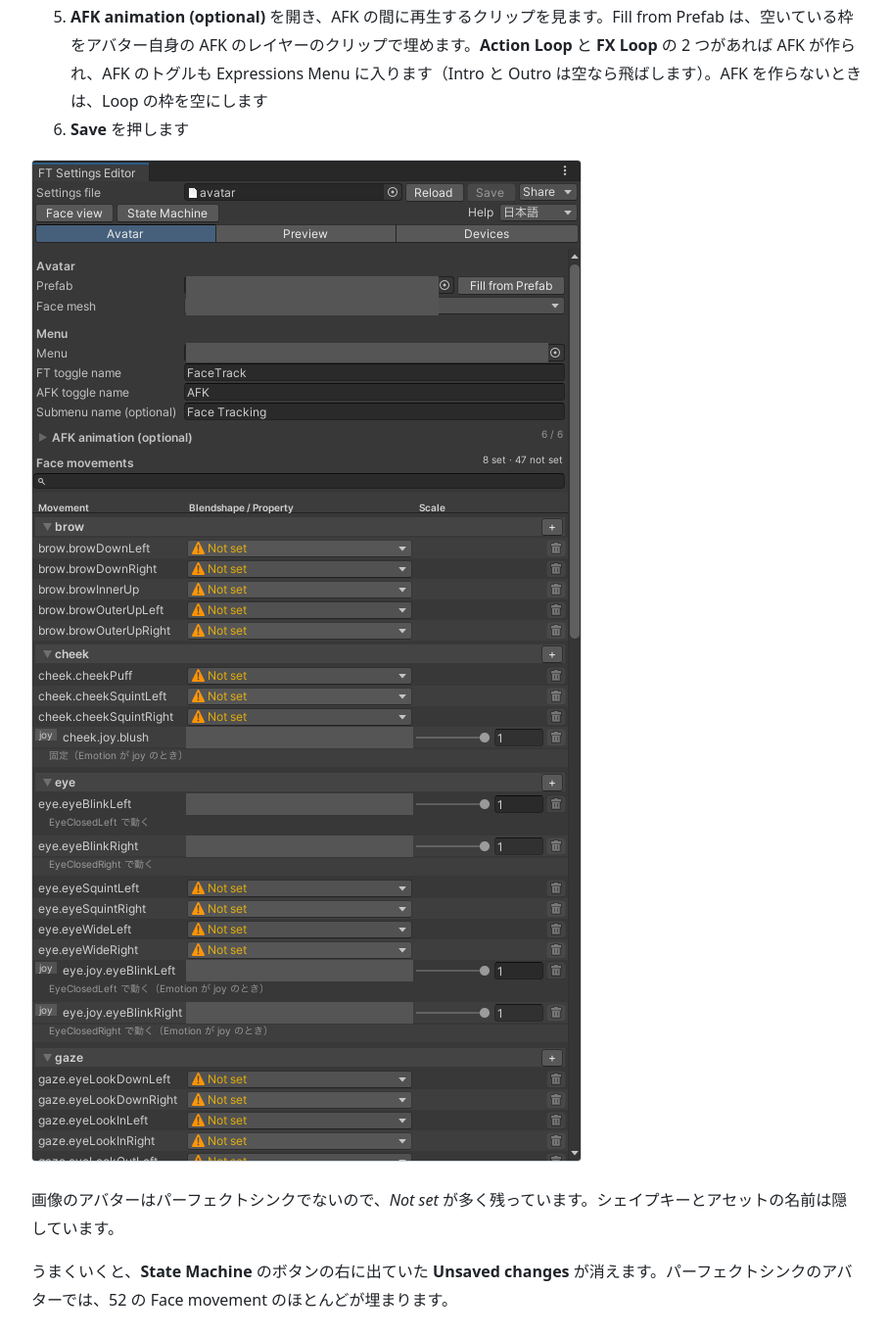
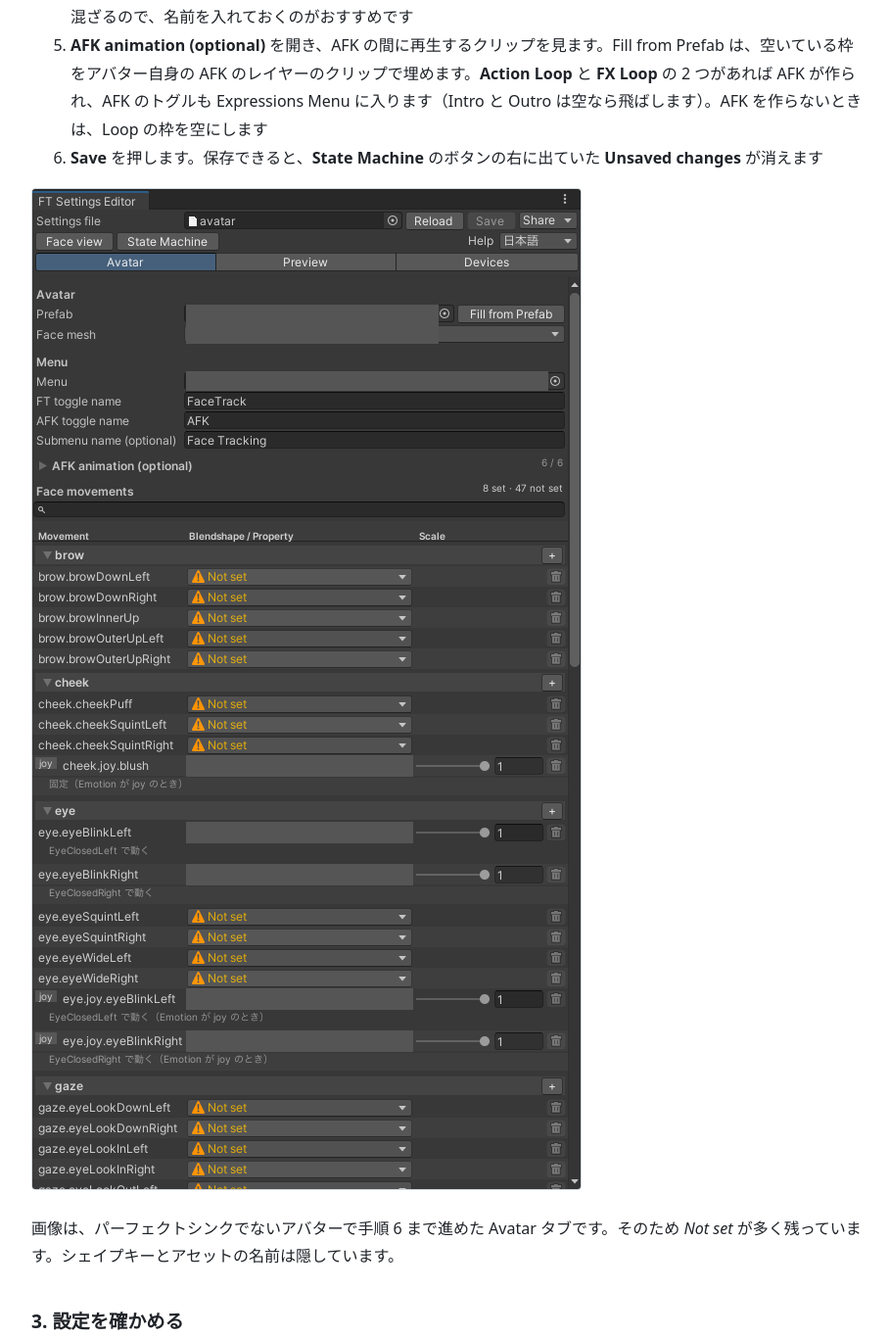
Before and after one commit to kmnk/VRChat_FaceTrackingGenerator, a website: page Packages/dev.kmnk.face-tracking-generator/Documentation~/manual-ja/index.html in a window 1280 px wide. Shown: the part 5999-7364 px from the top of the page at 98% size, without its empty margins (184-1093 px from the left). Drawn offline with Linux system fonts and the light colour scheme.

Commit message:
Manual: put each result in the step that causes it, and the image note after the image
Co-Authored-By: Claude Opus 5.5 <noreply@anthropic.com>

```diff
--- a/Packages/dev.kmnk.face-tracking-generator/Documentation~/manual-ja/index.html
+++ b/Packages/dev.kmnk.face-tracking-generator/Documentation~/manual-ja/index.html
@@ -150,15 +150,14 @@ blockquote { margin: 1em 0; padding: 0 1em; color: var(--muted); border-left: 4p
 <h3 id="2-設定を編集する">2. 設定を編集する</h3>
 <ol>
 <li><strong>Open Settings Editor</strong> を押して設定エディタを開きます</li>
-<li><strong>Avatar</strong> タブで、アバターのプレハブを選び、<strong>Fill from Prefab</strong> を押します。顔のメッシュ、Expressions Menu、同じ名前のシェイプキーを持つ Face movement、空いている AFK のアニメーションの枠（アバター自身の AFK のレイヤーのクリップ）が埋まります（Undo で戻せます）</li>
+<li><strong>Avatar</strong> タブで、アバターのプレハブを選び、<strong>Fill from Prefab</strong> を押します。顔のメッシュ、Expressions Menu、同じ名前のシェイプキーを持つ Face movement、空いている AFK のアニメーションの枠（アバター自身の AFK のレイヤーのクリップ）が埋まります（Undo で戻せます）。パーフェクトシンクのアバターなら、52 の Face movement のほとんどにシェイプキーが入ります</li>
 <li>一覧に <em>Not set</em> が残った Face movement は、アバターに合うシェイプキーがあれば選びます。<em>Not set</em> のままの Face movement は使われないだけなので、全部を埋めなくてもかまいません</li>
 <li><strong>Menu</strong> で、FT と AFK のトグルの名前と、それらを入れるサブメニューの名前（<strong>Submenu name (optional)</strong>、テンプレートの既定は <code>Face Tracking</code>）を確認します。サブメニューの名前を空にすると、トグルと State Machine のサブメニューがアバターの Expressions Menu の直下に並び、アバターの元の Expressions Menu と混ざるので、名前を入れておくのがおすすめです</li>
 <li><strong>AFK animation (optional)</strong> を開き、AFK の間に再生するクリップを見ます。Fill from Prefab は、空いている枠をアバター自身の AFK のレイヤーのクリップで埋めます。<strong>Action Loop</strong> と <strong>FX Loop</strong> の 2 つがあれば AFK が作られ、AFK のトグルも Expressions Menu に入ります（Intro と Outro は空なら飛ばします）。AFK を作らないときは、Loop の枠を空にします</li>
-<li><strong>Save</strong> を押します</li>
+<li><strong>Save</strong> を押します。保存できると、<strong>State Machine</strong> のボタンの右に出ていた <strong>Unsaved changes</strong> が消えます</li>
 </ol>
 <p><img src="images/avatar-tab.png" alt="設定エディタの Avatar タブ"></p>
-<p>画像のアバターはパーフェクトシンクでないので、<em>Not set</em> が多く残っています。シェイプキーとアセットの名前は隠しています。</p>
-<p>うまくいくと、<strong>State Machine</strong> のボタンの右に出ていた <strong>Unsaved changes</strong> が消えます。パーフェクトシンクのアバターでは、52 の Face movement のほとんどが埋まります。</p>
+<p>画像は、パーフェクトシンクでないアバターで手順 6 まで進めた Avatar タブです。そのため <em>Not set</em> が多く残っています。シェイプキーとアセットの名前は隠しています。</p>
 <h3 id="3-設定を確かめる">3. 設定を確かめる</h3>
 <p>FTG のウィンドウに戻り、<strong>Check</strong> を押します。指摘があれば、読んで設定エディタで直します。</p>
 <p>うまくいくと、ボタンの下に「Check: 指摘はありません。」と出ます。<em>Not set</em> の Face movement が残っていると、その数が 1 行で出ます。</p>
```
Also changed, not shown: docs/manual-ja/README.md.
